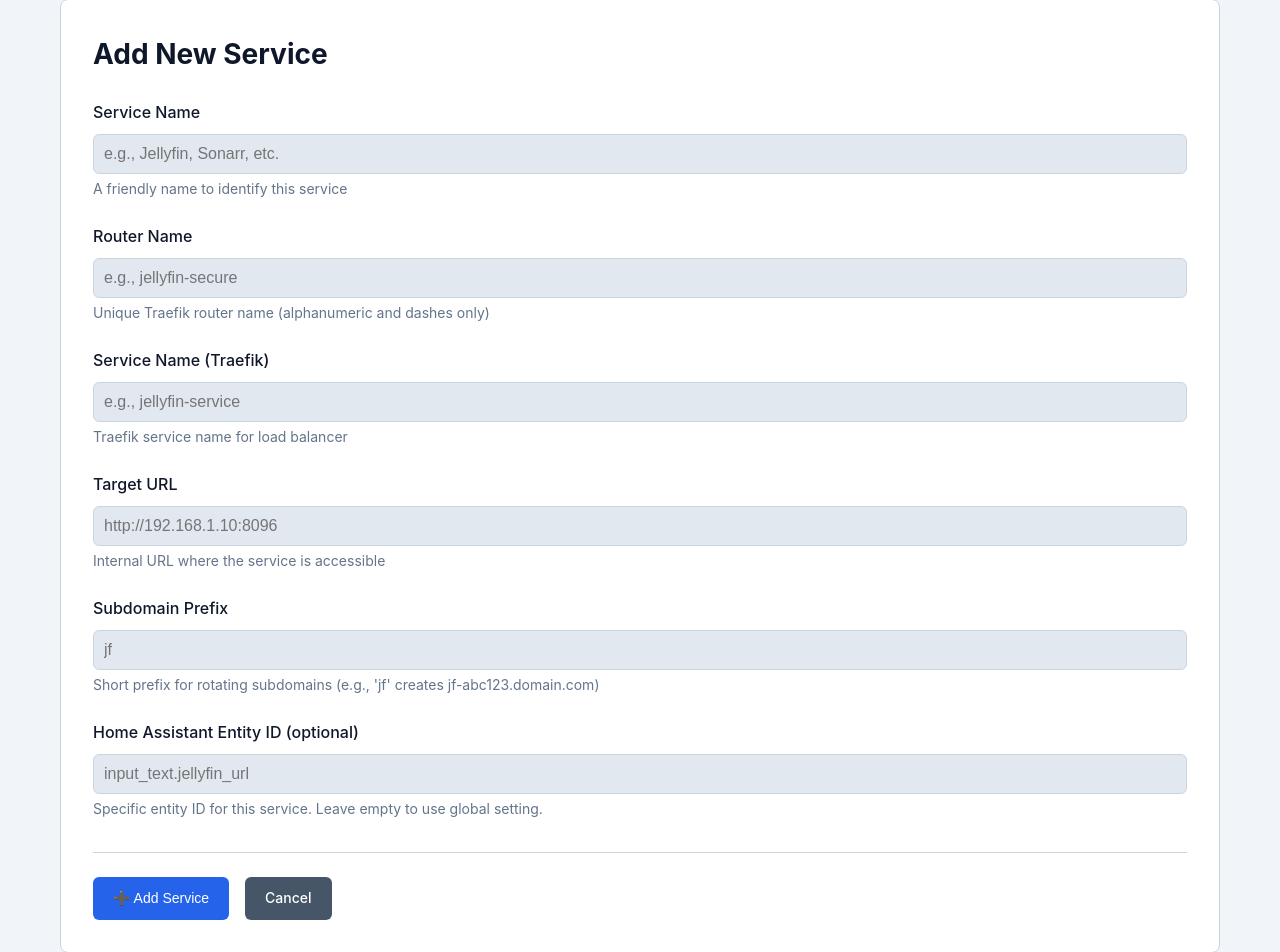
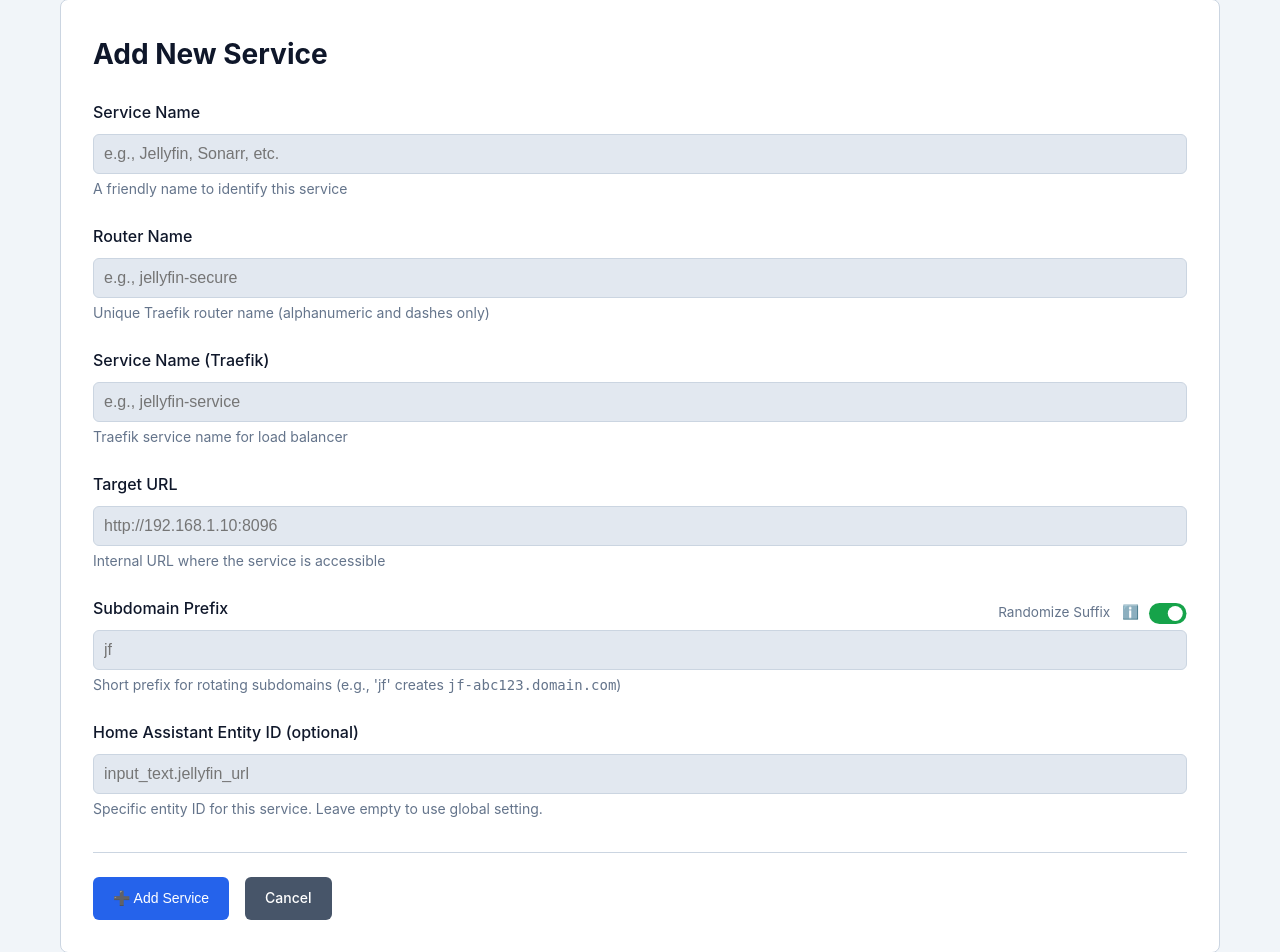
Before and after one commit to m1ckyb/Traefik-Route-Control, a Flask app: page /services/new in a window 1280 px wide. Shown: the part 108-1060 px from the top of the page. Run offline with Flask 3, Linux system fonts and the light colour scheme; a user stored in the database is signed in; data comes from the database, SQL or seed files in the repository.

Commit message:
Add option for static or random subdomain suffix per service
Introduces a 'random_suffix' field to the services table and UI, allowing users to choose between a random or static subdomain for each service. Updates DNS record creation and cleanup logic in main.py to respect this setting. Enhances the service form with a toggle and dynamic help text, and moves tooltip CSS to the main stylesheet for reuse.

```diff
--- a/main.py
+++ b/main.py
@@ -1209,17 +1209,30 @@ def turn_off_service(service_id):
         print("   ⚠️ Other services are still active. Firewall will remain OPEN.")
 
     print("🔹 Cleaning up DNS records...")
-    records = cf_request("GET", f"dns_records?type=A&name_contains={subdomain_prefix}-")
-    if records:
-        count = 0
-        for record in records.get('result', []):
-            if should_delete_dns_record(record['name'], subdomain_prefix):
-                print(f"   Deleting: {record['name']}")
-                cf_request("DELETE", f"dns_records/{record['id']}")
-                count += 1
-
-        if count == 0:
-            print("   No DNS records found to clean.")
+    if service.get('random_suffix', 1):
+        # Random mode: Clean up any records matching prefix- pattern
+        records = cf_request("GET", f"dns_records?type=A&name_contains={subdomain_prefix}-")
+        if records:
+            count = 0
+            for record in records.get('result', []):
+                if should_delete_dns_record(record['name'], subdomain_prefix):
+                    print(f"   Deleting: {record['name']}")
+                    cf_request("DELETE", f"dns_records/{record['id']}")
+                    count += 1
+            if count == 0:
+                print("   No DNS records found to clean.")
+    else:
+        # Static mode: Clean up the specific static record
+        domain_root = get_setting("DOMAIN_ROOT")
+        if domain_root:
+            full_hostname = f"{subdomain_prefix}.{domain_root}"
+            records = cf_request("GET", f"dns_records?type=A&name={full_hostname}")
+            if records and records.get('result'):
+                for record in records['result']:
+                    print(f"   Deleting: {record['name']}")
+                    cf_request("DELETE", f"dns_records/{record['id']}")
+            else:
+                print("   No DNS records found to clean.")
 
     print("🔹 Cleaning up Origin Rule...")
     origin_rule_name = get_setting("ORIGIN_RULE_NAME", required=False) or "Service Rotation"
@@ -1344,8 +1357,12 @@ def turn_on_service(service_id, force=False):
     if not domain_root:
         return {"error": "DOMAIN_ROOT not configured"}
 
-    random_part = ''.join(random.choices(string.ascii_lowercase + string.digits, k=8))
-    new_subdomain = f"{service['subdomain_prefix']}-{random_part}"
+    if service.get('random_suffix', 1):
+        random_part = ''.join(random.choices(string.ascii_lowercase + string.digits, k=8))
+        new_subdomain = f"{service['subdomain_prefix']}-{random_part}"
+    else:
+        new_subdomain = service['subdomain_prefix']
+
     full_hostname = f"{new_subdomain}.{domain_root}"
     public_ip = get_public_ip()
 
@@ -1354,9 +1371,21 @@ def turn_on_service(service_id, force=False):
     print(f"   Port:    {random_port}")
     print(f"   IP:      {public_ip}")
 
-    print("🔹 Creating DNS Record...")
+    print("🔹 Creating/Updating DNS Record...")
+    # Check if record exists first (important for static mode to avoid duplicates/errors)
+    existing_records = cf_request("GET", f"dns_records?type=A&name={full_hostname}")
     dns_data = {"type": "A", "name": new_subdomain, "content": public_ip, "ttl": 1, "proxied": True}
-    result = cf_request("POST", "dns_records", dns_data)
+
+    if existing_records and existing_records.get('result'):
+        # Update existing record
+        record_id = existing_records['result'][0]['id']
+        print(f"   Updating existing DNS record: {full_hostname}")
+        result = cf_request("PUT", f"dns_records/{record_id}", dns_data)
+    else:
+        # Create new record
+        print(f"   Creating new DNS record: {full_hostname}")
+        result = cf_request("POST", "dns_records", dns_data)
+
     if not result:
         return {"error": "Failed to create DNS record"}
 
@@ -1423,13 +1452,15 @@ def turn_on_service(service_id, force=False):
                 print(f"   ⚠️ Warning: Failed to create Origin Rule")
 
 
-    print("🔹 Cleaning old DNS for this service...")
-    records = cf_request("GET", f"dns_records?type=A&name_contains={service['subdomain_prefix']}-")
-    if records:
-        for record in records.get('result', []):
-            if should_delete_dns_record(record['name'], service['subdomain_prefix'], full_hostname):
-                print(f"   Deleting old DNS record: {record['name']}")
-                cf_request("DELETE", f"dns_records/{record['id']}")
+    # Only clean up old random records if we are in random mode
+    if service.get('random_suffix', 1):
+        print("🔹 Cleaning old DNS for this service...")
+        records = cf_request("GET", f"dns_records?type=A&name_contains={service['subdomain_prefix']}-")
+        if records:
+            for record in records.get('result', []):
+                if should_delete_dns_record(record['name'], service['subdomain_prefix'], full_hostname):
+                    print(f"   Deleting old DNS record: {record['name']}")
+                    cf_request("DELETE", f"dns_records/{record['id']}")
 
     print("🔹 Updating Traefik...")
     r = get_redis()
@@ -2254,13 +2285,15 @@ def onboarding_complete():
 def new_service():
     if request.method == 'POST':
         try:
+            random_suffix = 1 if request.form.get('random_suffix') else 0
             db.add_service(
                 name=request.form['name'],
                 router_name=request.form['router_name'],
                 service_name=request.form['service_name'],
                 target_url=request.form['target_url'],
                 subdomain_prefix=request.form['subdomain_prefix'],
-                hass_entity_id=request.form.get('hass_entity_id') or None
+                hass_entity_id=request.form.get('hass_entity_id') or None,
+                random_suffix=random_suffix
             )
             flash('Service added successfully!', 'success')
             return redirect(url_for('index'))
@@ -2279,6 +2312,7 @@ def edit_service(service_id):
 
     if request.method == 'POST':
         try:
+            random_suffix = 1 if request.form.get('random_suffix') else 0
             db.update_service(
                 service_id,
                 name=request.form['name'],
@@ -2286,7 +2320,8 @@ def edit_service(service_id):
                 service_name=request.form['service_name'],
                 target_url=request.form['target_url'],
                 subdomain_prefix=request.form['subdomain_prefix'],
-                hass_entity_id=request.form.get('hass_entity_id') or None
+                hass_entity_id=request.form.get('hass_entity_id') or None,
+                random_suffix=random_suffix
             )
             flash('Service updated successfully!', 'success')
             return redirect(url_for('index'))
--- a/static/css/style.css
+++ b/static/css/style.css
@@ -1060,6 +1060,48 @@ input:checked + .slider:before {
 .toast-info .toast-progress { background-color: var(--primary); }
 .toast-warning .toast-progress { background-color: var(--warning); }
 
+/* Tooltips */
+.tooltip-icon {
+    display: inline-block;
+    margin-left: 0.5rem;
+    cursor: help;
+    color: var(--text-dim);
+    position: relative;
+}
+
+.tooltip-icon:hover {
+    color: var(--primary);
+}
+
+.tooltip-icon[data-tooltip]::after {
+    content: attr(data-tooltip);
+    position: absolute;
+    bottom: 100%;
+    left: 50%;
+    transform: translateX(-50%);
+    background-color: #333;
+    color: #fff;
+    padding: 0.5rem 0.75rem;
+    border-radius: 4px;
+    font-size: 0.8rem;
+    white-space: normal;
+    width: max-content;
+    max-width: 250px;
+    visibility: hidden;
+    opacity: 0;
+    transition: opacity 0.2s;
+    z-index: 100;
+    pointer-events: none;
+    margin-bottom: 8px;
+    text-align: center;
+    box-shadow: 0 4px 6px rgba(0,0,0,0.2);
+    font-weight: normal;
+}
+
+.tooltip-icon[data-tooltip]:hover::after {
+    visibility: visible;
+    opacity: 1;
+}
 @keyframes toastProgress {
     from { width: 100%; }
     to { width: 0%; }
--- a/templates/service_form.html
+++ b/templates/service_form.html
@@ -40,11 +40,22 @@
         </div>
 
         <div class="form-group">
-            <label for="subdomain_prefix">Subdomain Prefix</label>
+            <div style="display: flex; justify-content: space-between; align-items: center;">
+                <label for="subdomain_prefix">Subdomain Prefix</label>
+                <div style="display: flex; align-items: center; gap: 10px;">
+                    <span style="font-size: 0.85rem; color: var(--text-dim);">Randomize Suffix <span class="tooltip-icon" data-tooltip="If enabled, appends a random string to the prefix. If disabled, uses the prefix as the exact subdomain.">ℹ️</span></span>
+                    <div class="switch-75">
+                        <label class="switch">
+                            <input type="checkbox" id="random_suffix" name="random_suffix" {% if not service or service.random_suffix != 0 %}checked{% endif %} onchange="updatePrefixHelp()">
+                            <span class="slider round"></span>
+                        </label>
+                    </div>
+                </div>
+            </div>
             <input type="text" id="subdomain_prefix" name="subdomain_prefix" required
                    value="{{ service.subdomain_prefix if service else '' }}"
-                   placeholder="jf" maxlength="10">
-            <small>Short prefix for rotating subdomains (e.g., 'jf' creates jf-abc123.domain.com)</small>
+                   placeholder="jf" maxlength="63">
+            <small id="prefix-help">Short prefix for rotating subdomains (e.g., 'jf' creates jf-abc123.domain.com)</small>
         </div>
 
         <div class="form-group">
@@ -63,4 +74,23 @@
         </div>
     </form>
 </div>
+
+<script>
+function updatePrefixHelp() {
+    const isRandom = document.getElementById('random_suffix').checked;
+    const helpText = document.getElementById('prefix-help');
+    const input = document.getElementById('subdomain_prefix');
+
+    if (isRandom) {
+        helpText.innerHTML = "Short prefix for rotating subdomains (e.g., 'jf' creates <code>jf-abc123.domain.com</code>)";
+        input.placeholder = "jf";
+    } else {
+        helpText.innerHTML = "Full subdomain to use (e.g., 'jellyfin' creates <code>jellyfin.domain.com</code>)";
+        input.placeholder = "jellyfin";
+    }
+}
+
+// Initialize on load
+document.addEventListener('DOMContentLoaded', updatePrefixHelp);
+</script>
 {% endblock %}
```
Also changed, not shown: database.py (+16 -7 lines), templates/settings.html (+0 -43 lines).
